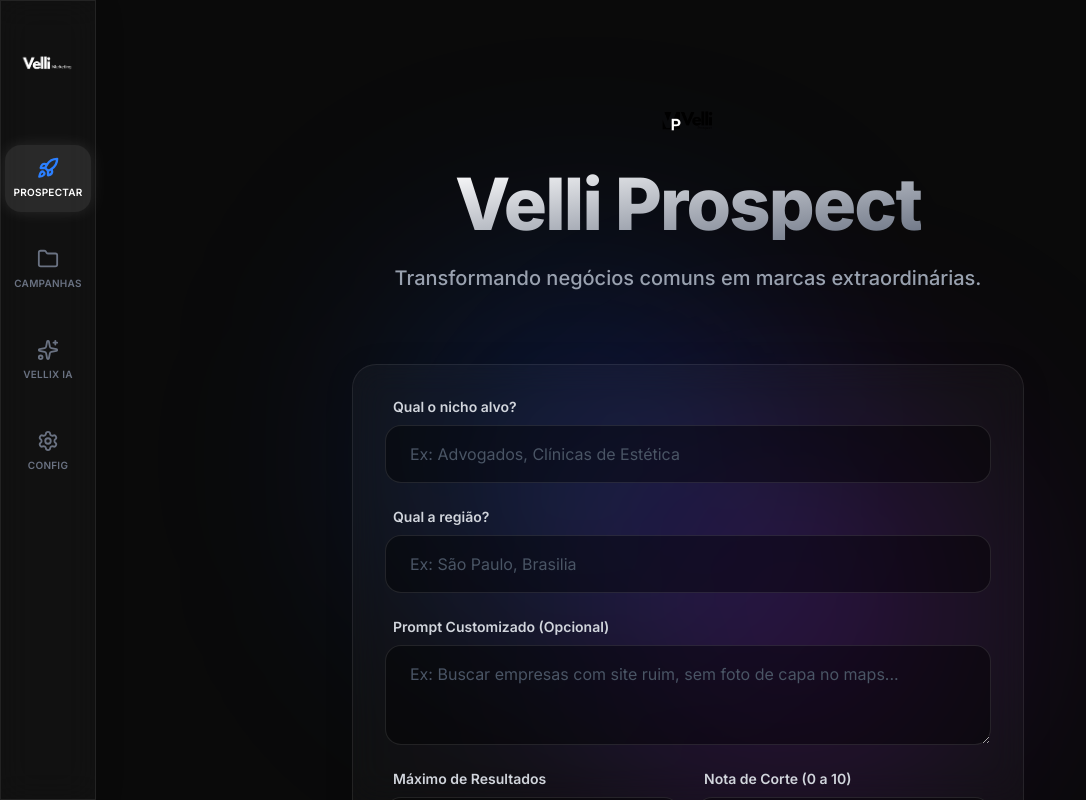
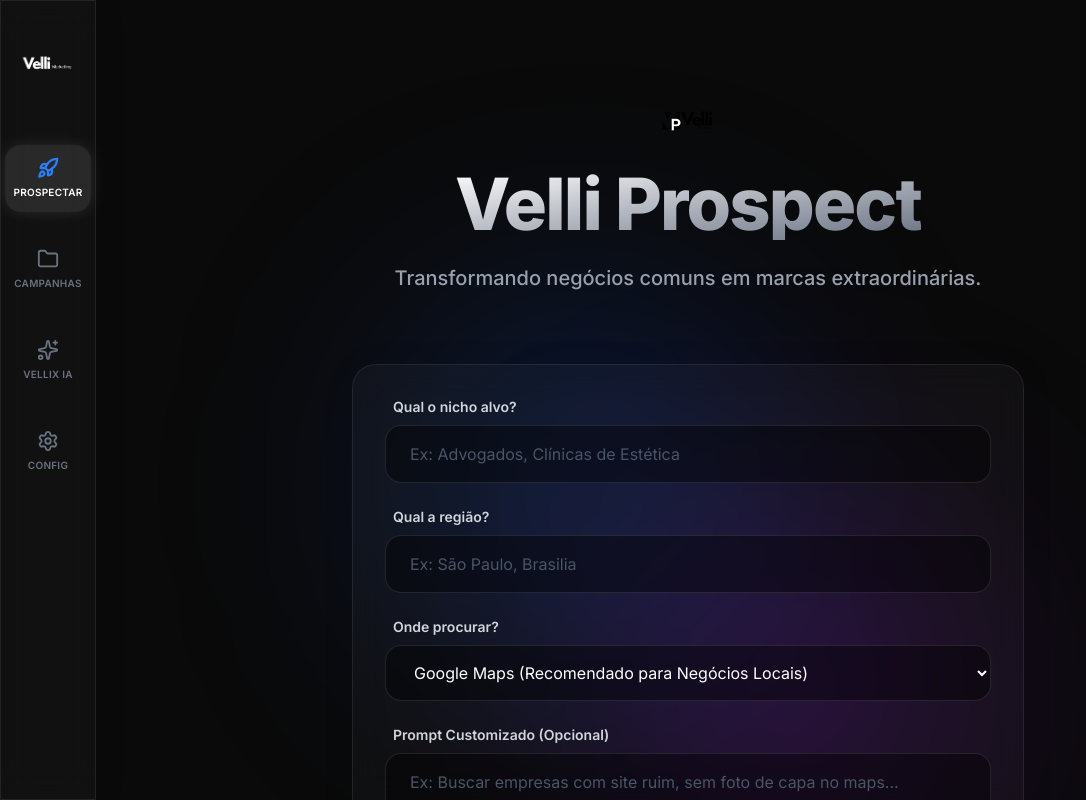
Before and after one commit to thalysprogramador/VelliProspect, a Next.js app in the folder frontend/: page / in a window 1280 px wide. Shown: the whole page, without its empty margins (0-1086 px from the left). Built offline with nearby package versions, Linux system fonts and the light colour scheme.

Commit message:
Fix all BOMs

```diff
--- a/frontend/src/app/page.tsx
+++ b/frontend/src/app/page.tsx
@@ -10,6 +10,7 @@
   const [prompt, setPrompt] = useState("");
   const [maxResults, setMaxResults] = useState(50);
   const [minScore, setMinScore] = useState(7);
+  const [source, setSource] = useState("maps");
   const [loading, setLoading] = useState(false);
 
   const handleStart = async () => {
@@ -19,7 +20,7 @@
       const res = await fetch("https://velli-prospect.onrender.com/api/campaigns", {
         method: "POST",
         headers: { "Content-Type": "application/json" },
-        body: JSON.stringify({ niche, region, criteria: prompt, max_results: maxResults, min_score: minScore, source: "maps", block_large_portals: true })
+        body: JSON.stringify({ niche, region, criteria: prompt, max_results: maxResults, min_score: minScore, source: source, block_large_portals: true })
       });
       if(res.ok) {
         alert("Prospeccao iniciada! A IA esta buscando em segundo plano. Va para Campanhas para acompanhar.");
@@ -75,6 +76,20 @@
           </div>
 
           <div className="flex flex-col gap-2 text-left">
+            <label className="text-sm font-semibold text-gray-300 ml-2">Onde procurar?</label>
+            <select
+              value={source}
+              onChange={e => setSource(e.target.value)}
+              className="w-full bg-black/40 border border-white/10 rounded-2xl px-6 py-4 outline-none focus:border-blue-500/50 focus:ring-2 focus:ring-blue-500/20 transition-all text-white"
+            >
+              <option value="maps">Google Maps (Recomendado para Negócios Locais)</option>
+              <option value="instagram">Instagram</option>
+              <option value="linkedin">LinkedIn</option>
+              <option value="maps_insta">Google Maps + Instagram</option>
+            </select>
+          </div>
+
+          <div className="flex flex-col gap-2 text-left">
             <label className="text-sm font-semibold text-gray-300 ml-2">Prompt Customizado (Opcional)</label>
             <textarea
               placeholder="Ex: Buscar empresas com site ruim, sem foto de capa no maps..."
```
